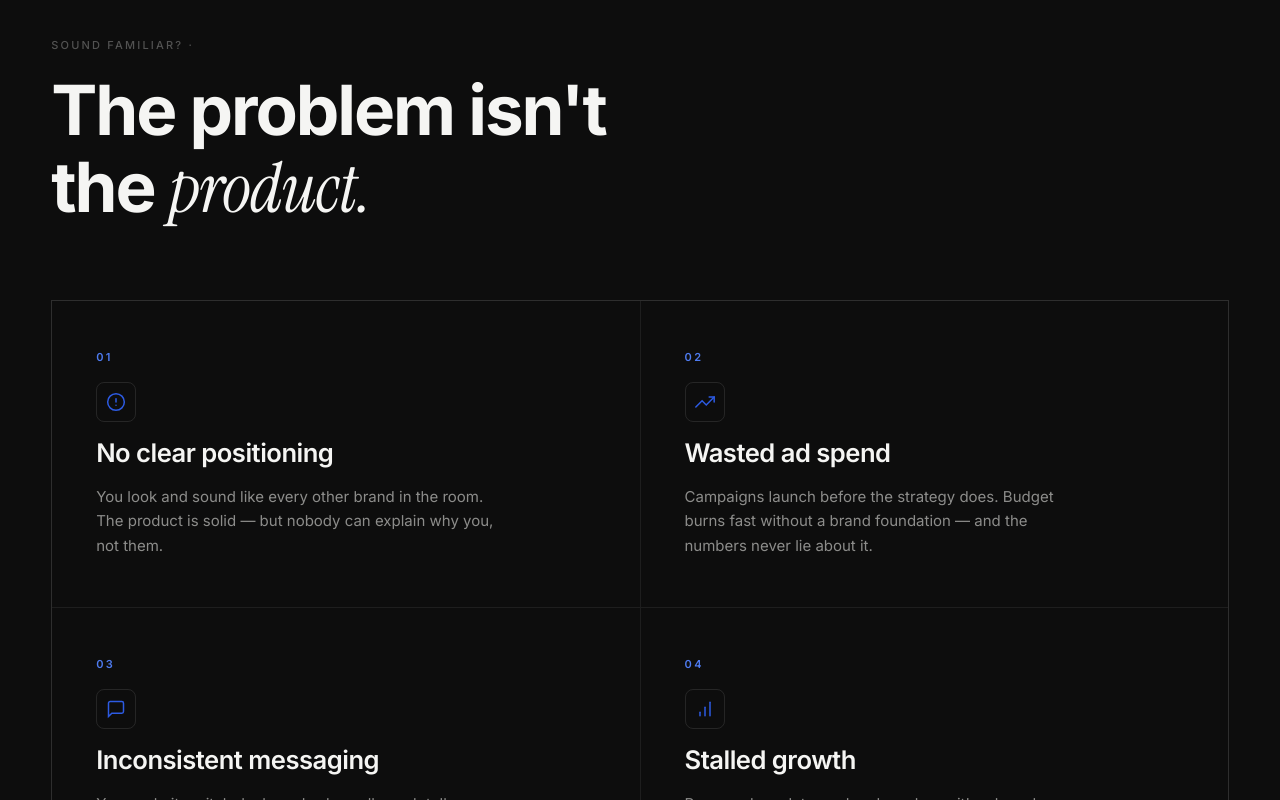
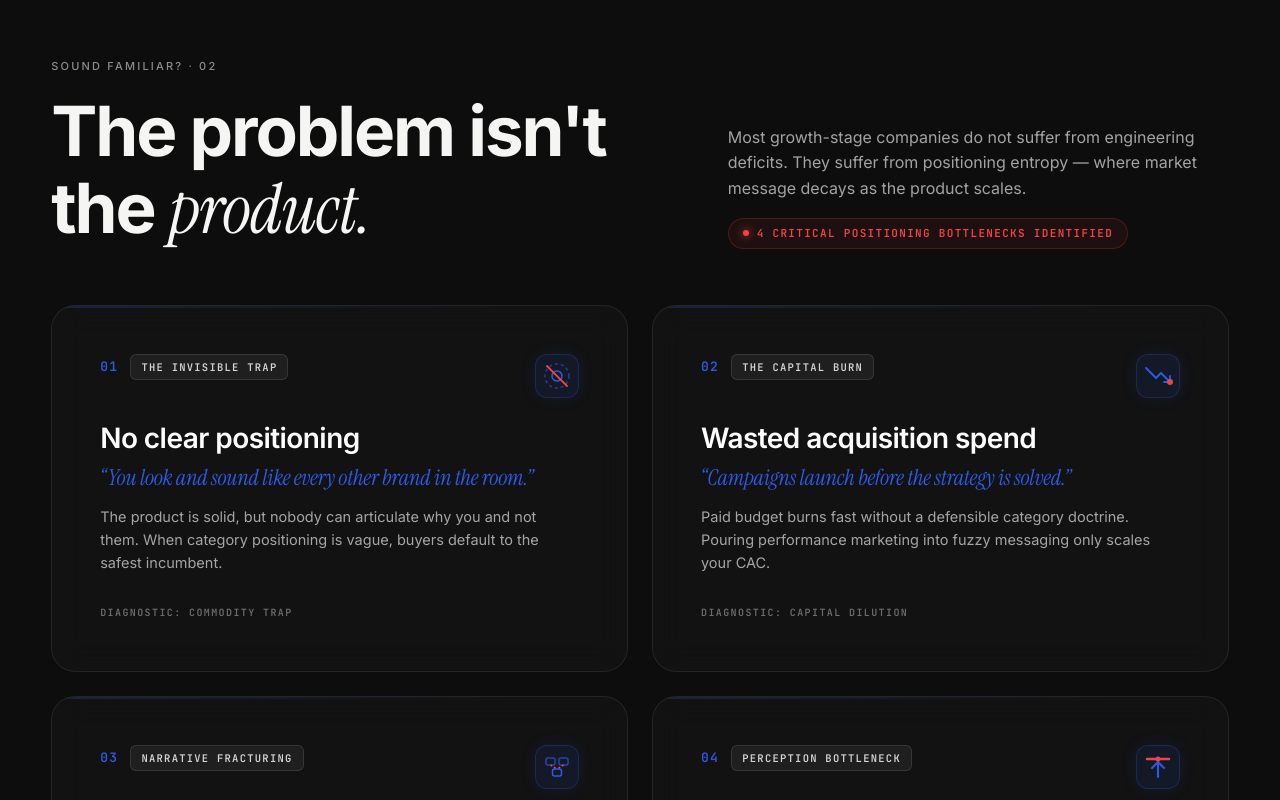
Before and after one commit to scream687/taksh-react, a Next.js app: page / in a window 1280 px wide. Shown: the part 1260-2060 px from the top of the page. Built offline with nearby package versions, Linux system fonts and the light colour scheme.

Commit message:
feat(pain-points): upgrade 'Sound familiar?' into architectural Diagnostic Tension Matrix with SpotlightCard hover physics and bespoke diagnostic graphics

```diff
--- a/components/sections/PainPointsSection.tsx
+++ b/components/sections/PainPointsSection.tsx
@@ -2,98 +2,168 @@
 
 import React from 'react';
 import { motion } from 'framer-motion';
+import { SpotlightCard } from '@/components/motion/SpotlightCard';
 
 const PAIN_POINTS = [
   {
     num: '01',
-    title: 'No clear positioning',
-    desc: 'You look and sound like every other brand in the room. The product is solid — but nobody can explain why you, not them.',
-    icon: (
-      <svg width="20" height="20" viewBox="0 0 24 24" fill="none" stroke="currentColor" strokeWidth="1.8" strokeLinecap="round">
-        <circle cx="12" cy="12" r="10" />
-        <line x1="12" y1="8" x2="12" y2="12" />
-        <line x1="12" y1="16" x2="12.01" y2="16" />
-      </svg>
-    ),
+    symptom: 'The Invisible Trap',
+    lead: 'No clear positioning',
+    thesis: 'You look and sound like every other brand in the room.',
+    desc: 'The product is solid, but nobody can articulate why you and not them. When category positioning is vague, buyers default to the safest incumbent.',
+    tag: 'DIAGNOSTIC: COMMODITY TRAP',
+    iconType: 'invisible',
   },
   {
     num: '02',
-    title: 'Wasted ad spend',
-    desc: 'Campaigns launch before the strategy does. Budget burns fast without a brand foundation — and the numbers never lie about it.',
-    icon: (
-      <svg width="20" height="20" viewBox="0 0 24 24" fill="none" stroke="currentColor" strokeWidth="1.8" strokeLinecap="round">
-        <polyline points="23 6 13.5 15.5 8.5 10.5 1 18" />
-        <polyline points="17 6 23 6 23 12" />
-      </svg>
-    ),
+    symptom: 'The Capital Burn',
+    lead: 'Wasted acquisition spend',
+    thesis: 'Campaigns launch before the strategy is solved.',
+    desc: 'Paid budget burns fast without a defensible category doctrine. Pouring performance marketing into fuzzy messaging only scales your CAC.',
+    tag: 'DIAGNOSTIC: CAPITAL DILUTION',
+    iconType: 'burn',
   },
   {
     num: '03',
-    title: 'Inconsistent messaging',
-    desc: "Your website, pitch deck, and sales calls each tell a different story. Buyers feel the gap even if they can't name it.",
-    icon: (
-      <svg width="20" height="20" viewBox="0 0 24 24" fill="none" stroke="currentColor" strokeWidth="1.8" strokeLinecap="round">
-        <path d="M21 15a2 2 0 0 1-2 2H7l-4 4V5a2 2 0 0 1 2-2h14a2 2 0 0 1 2 2z" />
-      </svg>
-    ),
+    symptom: 'Narrative Fracturing',
+    lead: 'Inconsistent story across touchpoints',
+    thesis: 'Deck, website, and sales calls tell three different stories.',
+    desc: 'Your executive team says one thing; your marketing says another. Enterprise buyers feel the internal ambiguity even before the first demo ends.',
+    tag: 'DIAGNOSTIC: STRATEGIC DRIFT',
+    iconType: 'fracture',
   },
   {
     num: '04',
-    title: 'Stalled growth',
-    desc: "Revenue has plateaued and you know it's a brand problem, not a product problem. The ceiling is real — and it's made of perception.",
-    icon: (
-      <svg width="20" height="20" viewBox="0 0 24 24" fill="none" stroke="currentColor" strokeWidth="1.8" strokeLinecap="round">
-        <line x1="12" y1="20" x2="12" y2="10" />
-        <line x1="18" y1="20" x2="18" y2="4" />
-        <line x1="6" y1="20" x2="6" y2="16" />
-      </svg>
-    ),
+    symptom: 'Perception Bottleneck',
+    lead: 'Stalled growth at scale',
+    thesis: 'Revenue plateaus despite shipping features at high velocity.',
+    desc: "You don't have a product problem — you have a perception ceiling. Market leadership is won on category conviction, not incremental feature releases.",
+    tag: 'DIAGNOSTIC: PERCEPTION CEILING',
+    iconType: 'ceiling',
   },
 ];
 
+function RenderPainGraphic({ type }: { type: string }) {
+  if (type === 'invisible') {
+    return (
+      <div className="pain-card__graphic-frame">
+        <svg width="32" height="32" viewBox="0 0 32 32" fill="none" xmlns="http://www.w3.org/2000/svg">
+          <circle cx="16" cy="16" r="12" stroke="#2D5BE3" strokeWidth="1.5" strokeDasharray="3 3" opacity="0.6" />
+          <circle cx="16" cy="16" r="5" stroke="#2D5BE3" strokeWidth="1.5" />
+          <line x1="6" y1="6" x2="26" y2="26" stroke="#EF4444" strokeWidth="1.8" strokeLinecap="round" />
+        </svg>
+      </div>
+    );
+  }
+  if (type === 'burn') {
+    return (
+      <div className="pain-card__graphic-frame">
+        <svg width="32" height="32" viewBox="0 0 32 32" fill="none" xmlns="http://www.w3.org/2000/svg">
+          <path d="M4 8L14 18L19 13L28 22" stroke="#2D5BE3" strokeWidth="1.8" strokeLinecap="round" strokeLinejoin="round" />
+          <path d="M28 16V22H22" stroke="#2D5BE3" strokeWidth="1.8" strokeLinecap="round" strokeLinejoin="round" />
+          <circle cx="28" cy="22" r="3" fill="#EF4444" />
+        </svg>
+      </div>
+    );
+  }
+  if (type === 'fracture') {
+    return (
+      <div className="pain-card__graphic-frame">
+        <svg width="32" height="32" viewBox="0 0 32 32" fill="none" xmlns="http://www.w3.org/2000/svg">
+          <rect x="5" y="7" width="9" height="7" rx="2" stroke="#2D5BE3" strokeWidth="1.5" opacity="0.7" />
+          <rect x="18" y="7" width="9" height="7" rx="2" stroke="#2D5BE3" strokeWidth="1.5" opacity="0.7" />
+          <rect x="11.5" y="18" width="9" height="7" rx="2" stroke="#2D5BE3" strokeWidth="1.5" />
+          <line x1="9.5" y1="14" x2="16" y2="18" stroke="#EF4444" strokeWidth="1.5" strokeDasharray="2 2" />
+          <line x1="22.5" y1="14" x2="16" y2="18" stroke="#EF4444" strokeWidth="1.5" strokeDasharray="2 2" />
+        </svg>
+      </div>
+    );
+  }
+  return (
+    <div className="pain-card__graphic-frame">
+      <svg width="32" height="32" viewBox="0 0 32 32" fill="none" xmlns="http://www.w3.org/2000/svg">
+        <line x1="5" y1="8" x2="27" y2="8" stroke="#EF4444" strokeWidth="2.5" strokeLinecap="round" />
+        <path d="M16 26V11" stroke="#2D5BE3" strokeWidth="2" strokeLinecap="round" />
+        <polyline points="10 17 16 11 22 17" stroke="#2D5BE3" strokeWidth="2" strokeLinecap="round" strokeLinejoin="round" />
+        <circle cx="16" cy="8" r="2.5" fill="#EF4444" />
+      </svg>
+    </div>
+  );
+}
+
 export function PainPointsSection() {
   return (
-    <section className="section pain-section" id="pain">
+    <section className="section section--void pain-section" id="pain">
       <div className="container">
+        {/* Section Header */}
         <motion.div
-          className="pain__head"
-          initial={{ opacity: 0, y: 16 }}
+          className="pain__header"
+          initial={{ opacity: 0, y: 20 }}
           whileInView={{ opacity: 1, y: 0 }}
           viewport={{ once: true, amount: 0.2 }}
-          transition={{ duration: 0.5, ease: [0.16, 1, 0.3, 1] }}
+          transition={{ duration: 0.55, ease: [0.16, 1, 0.3, 1] }}
         >
-          <span className="label label--paper" style={{ opacity: 0.6 }}>
-            Sound familiar? ·
-          </span>
-          <h2 className="section__title" style={{ color: 'var(--on-dark)', marginTop: '16px' }}>
-            The problem isn&apos;t
-            <br />
-            the <em>product.</em>
-          </h2>
+          <div className="pain__header-left">
+            <span className="label label--paper">Sound familiar? · 02</span>
+            <h2 className="section__title" style={{ color: '#F5F5F3', marginTop: '16px' }}>
+              The problem isn&apos;t<br />
+              the <em>product.</em>
+            </h2>
+          </div>
+
+          <div className="pain__header-right">
+            <p className="pain__header-desc">
+              Most growth-stage companies do not suffer from engineering deficits. They suffer from positioning entropy — where market message decays as the product scales.
+            </p>
+            <div className="pain__live-status">
+              <span className="pain__pulse-node" />
+              <span>4 CRITICAL POSITIONING BOTTLENECKS IDENTIFIED</span>
+            </div>
+          </div>
         </motion.div>
 
+        {/* 4-Card High-Craft Diagnostic Bento Grid */}
         <div className="pain__grid">
-          {PAIN_POINTS.map((item, index) => (
-            <motion.div
+          {PAIN_POINTS.map((item) => (
+            <SpotlightCard
               key={item.num}
-              className="pain__item"
-              initial={{ opacity: 0, y: 20 }}
-              whileInView={{ opacity: 1, y: 0 }}
-              viewport={{ once: true, amount: 0.15 }}
-              transition={{
-                duration: 0.5,
-                delay: index * 0.08,
-                ease: [0.16, 1, 0.3, 1],
-              }}
+              className="pain-card"
+              spotlightColor="rgba(45, 91, 227, 0.16)"
             >
-              <span className="pain__num">{item.num}</span>
-              <div className="pain__icon" aria-hidden="true">
-                {item.icon}
+              <div className="pain-card__inner">
+                {/* Top Row: Symptom Pill, Num & Diagnostic Graphic */}
+                <div className="pain-card__top">
+                  <div className="pain-card__badge-group">
+                    <span className="pain-card__num">{item.num}</span>
+                    <span className="pain-card__symptom-pill">{item.symptom}</span>
+                  </div>
+                  <RenderPainGraphic type={item.iconType} />
+                </div>
+
+                {/* Center: Core Lead & Italic Thesis */}
+                <div className="pain-card__content">
+                  <h3 className="pain-card__lead">{item.lead}</h3>
+                  <p className="pain-card__thesis">
+                    &ldquo;{item.thesis}&rdquo;
+                  </p>
+                  <p className="pain-card__desc">{item.desc}</p>
+                </div>
+
+                {/* Bottom: Monospace Diagnostic Telemetry Tag */}
+                <div className="pain-card__footer">
+                  <span className="pain-card__tag">{item.tag}</span>
+                </div>
               </div>
-              <h3 className="pain__title">{item.title}</h3>
-              <p className="pain__desc">{item.desc}</p>
-            </motion.div>
+            </SpotlightCard>
           ))}
+        </div>
+
+        {/* Bottom Strategic Solution Bridge */}
+        <div className="pain__footer-bridge">
+          <div className="proc-mono__footer-pill" style={{ background: '#141414', borderColor: 'var(--border-dark)', color: 'var(--on-dark)' }}>
+            <span className="proc-mono__footer-dot" />
+            <span>SOLVED IN A FIXED 28-DAY SPRINT · ZERO RETAINERS · DIRECT FOUNDER ACCESS</span>
+          </div>
         </div>
       </div>
     </section>
--- a/public/effects.css
+++ b/public/effects.css
@@ -561,85 +561,176 @@ body.dark-mode .btn--ghost:hover {
 /* ═══════════════════════════════════════════════════
    PAIN POINTS
 ═══════════════════════════════════════════════════ */
+/* ── Pain Points Section — Diagnostic Tension Matrix ──────── */
 .pain-section {
-  background: var(--void);
+  background: var(--void, #0D0D0D);
   color: var(--on-dark);
+  padding: clamp(100px, 11vw, 150px) 0;
 }
-.pain__head {
-  max-width: 680px;
-  margin-bottom: 72px;
+
+.pain__header {
+  display: grid;
+  grid-template-columns: 1.1fr 0.9fr;
+  gap: clamp(32px, 5vw, 64px);
+  align-items: flex-end;
+  margin-bottom: 56px;
 }
-.pain__head .label {
-  color: rgba(245,245,243,0.5);
+
+.pain__header-desc {
+  font-size: clamp(16px, 1.2vw, 19px);
+  line-height: 1.6;
+  color: rgba(245, 245, 243, 0.65);
+  margin: 0 0 16px 0;
 }
-.pain__head .section__title {
-  color: var(--on-dark);
-  margin-top: 16px;
+
+.pain__live-status {
+  display: inline-flex;
+  align-items: center;
+  gap: 8px;
+  font-family: 'JetBrains Mono', monospace, sans-serif;
+  font-size: 11px;
+  font-weight: 600;
+  color: #EF4444;
+  letter-spacing: 0.12em;
+  text-transform: uppercase;
+  background: rgba(239, 68, 68, 0.08);
+  padding: 6px 14px;
+  border-radius: 999px;
+  border: 1px solid rgba(239, 68, 68, 0.2);
 }
+
+.pain__pulse-node {
+  width: 6px;
+  height: 6px;
+  border-radius: 50%;
+  background: #EF4444;
+  box-shadow: 0 0 8px #EF4444;
+}
+
 .pain__grid {
   display: grid;
   grid-template-columns: repeat(2, 1fr);
-  gap: 1px;
-  background: rgba(255,255,255,0.07);
-  border: 1px solid rgba(255,255,255,0.07);
+  gap: 24px;
+  margin-bottom: 48px;
 }
-.pain__item {
-  background: var(--void);
-  padding: 48px 44px;
+
+.pain-card {
+  width: 100%;
+  height: 100%;
+}
+
+.pain-card__inner {
+  padding: clamp(36px, 4vw, 48px);
   display: flex;
   flex-direction: column;
-  gap: 16px;
-  transition: background 0.3s;
-  position: relative;
-  overflow: hidden;
+  justify-content: space-between;
+  min-height: 320px;
+  gap: 24px;
+  box-sizing: border-box;
 }
-.pain__item::before {
-  /* hover glow */
-  content: '';
-  position: absolute;
-  inset: 0;
-  background: radial-gradient(circle at 0% 100%, rgba(45,91,227,0.1) 0%, transparent 60%);
-  opacity: 0;
-  transition: opacity 0.4s;
+
+.pain-card__top {
+  display: flex;
+  justify-content: space-between;
+  align-items: flex-start;
 }
-.pain__item:hover::before { opacity: 1; }
 
-.pain__num {
-  font-size: 11px;
-  letter-spacing: 0.22em;
-  color: var(--blue-on-dark);
+.pain-card__badge-group {
+  display: flex;
+  align-items: center;
+  gap: 12px;
+}
+
+.pain-card__num {
+  font-family: 'JetBrains Mono', monospace, sans-serif;
+  font-size: 13px;
   font-weight: 600;
+  color: var(--blue, #2D5BE3);
+  letter-spacing: 0.1em;
+}
+
+.pain-card__symptom-pill {
+  font-family: 'JetBrains Mono', monospace, sans-serif;
+  font-size: 10.5px;
+  font-weight: 600;
+  letter-spacing: 0.12em;
   text-transform: uppercase;
+  color: rgba(245, 245, 243, 0.85);
+  background: rgba(255, 255, 255, 0.06);
+  padding: 4px 10px;
+  border-radius: 6px;
+  border: 1px solid rgba(255, 255, 255, 0.1);
 }
-.pain__icon {
-  width: 40px;
-  height: 40px;
+
+.pain-card__graphic-frame {
+  width: 44px;
+  height: 44px;
+  border-radius: 12px;
+  background: rgba(45, 91, 227, 0.1);
+  border: 1px solid rgba(45, 91, 227, 0.25);
   display: flex;
   align-items: center;
   justify-content: center;
-  border: 1px solid rgba(255,255,255,0.1);
-  border-radius: 8px;
-  color: var(--blue);
   flex-shrink: 0;
+  box-shadow: 0 0 16px rgba(45, 91, 227, 0.12);
 }
-.pain__title {
-  font-size: clamp(20px, 2vw, 28px);
+
+.pain-card__lead {
+  font-size: clamp(22px, 2.2vw, 28px);
   font-weight: 600;
+  color: #FFFFFF;
   letter-spacing: -0.02em;
-  color: var(--on-dark);
+  line-height: 1.2;
+  margin: 0 0 8px 0;
+}
+
+.pain-card__thesis {
+  font-family: 'Instrument Serif', Georgia, serif;
+  font-style: italic;
+  font-size: clamp(18px, 1.8vw, 22px);
+  color: var(--blue, #2D5BE3);
+  line-height: 1.35;
+  margin: 0 0 12px 0;
+  letter-spacing: -0.01em;
+}
+
+.pain-card__desc {
+  font-size: 14.5px;
+  line-height: 1.6;
+  color: rgba(245, 245, 243, 0.65);
   margin: 0;
-  line-height: 1.2;
 }
-.pain__desc {
-  font-size: 15px;
-  color: rgba(245,245,243,0.55);
-  line-height: 1.65;
-  margin: 0;
-  max-width: 400px;
+
+.pain-card__tag {
+  font-family: 'JetBrains Mono', monospace, sans-serif;
+  font-size: 10px;
+  font-weight: 600;
+  letter-spacing: 0.14em;
+  text-transform: uppercase;
+  color: rgba(245, 245, 243, 0.4);
 }
-@media (max-width: 720px) {
-  .pain__grid { grid-template-columns: 1fr; }
-  .pain__item { padding: 36px 28px; }
+
+.pain__footer-bridge {
+  display: flex;
+  justify-content: center;
+  margin-top: 48px;
+}
+
+@media (max-width: 960px) {
+  .pain__header {
+    grid-template-columns: 1fr;
+    gap: 24px;
+  }
+
+  .pain__grid {
+    grid-template-columns: 1fr;
+    gap: 16px;
+  }
+
+  .pain-card__inner {
+    padding: 28px 22px;
+    min-height: auto;
+  }
 }
 
 .process-line { display: none; }
```
